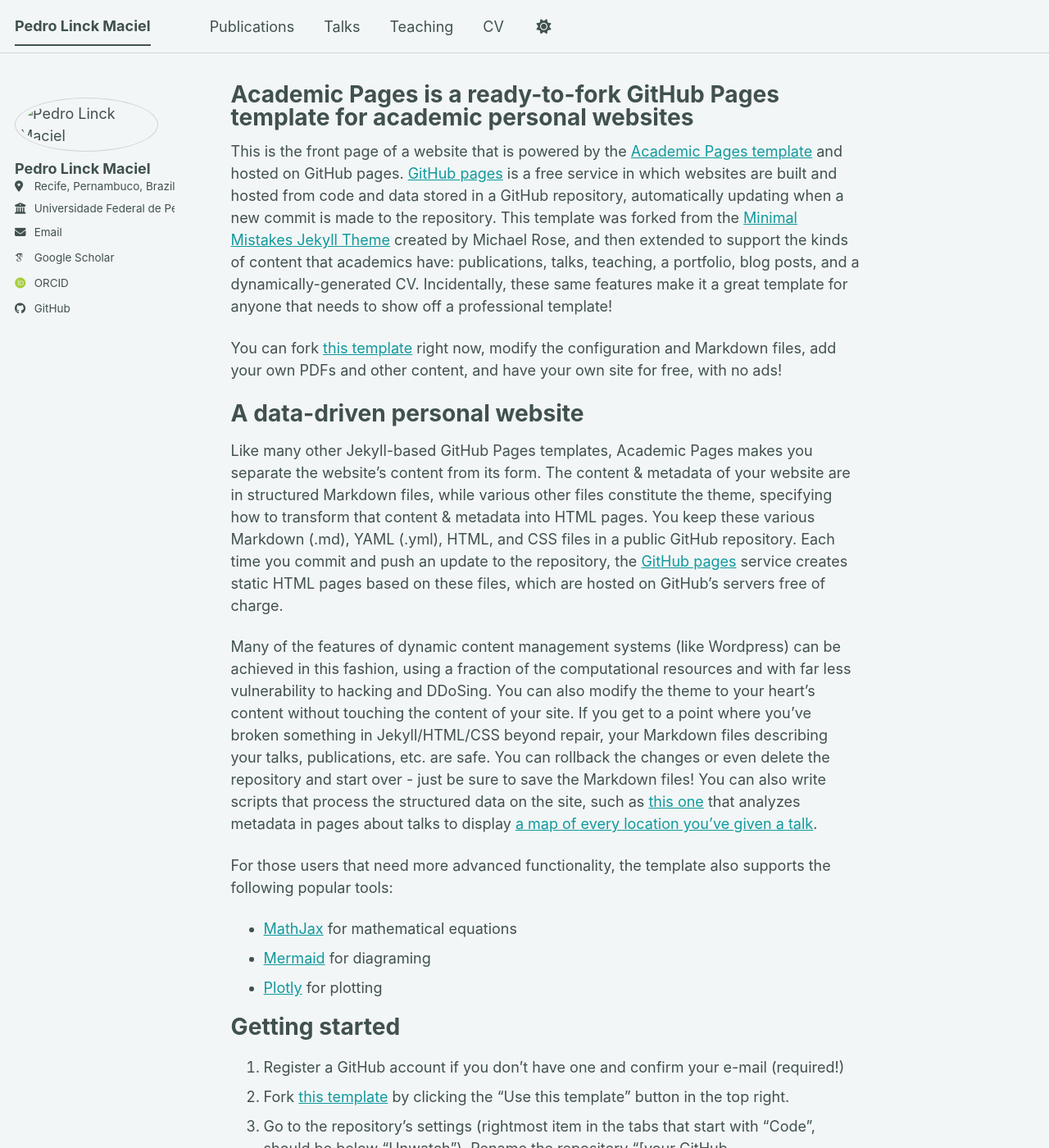
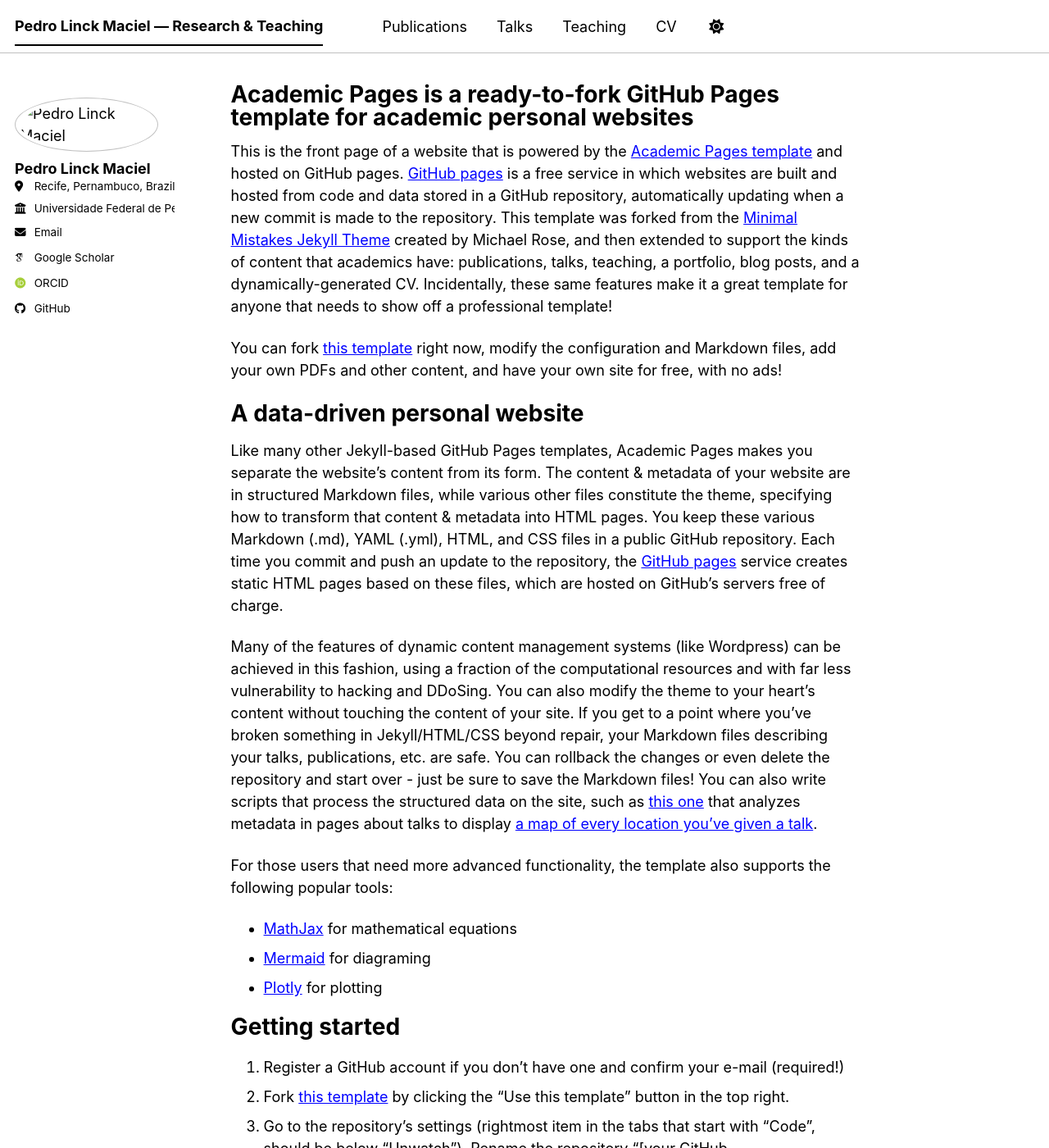
Before and after one commit to pedrolinckm/pedrolinckm.github.io, a Jekyll site: the page built from _pages/about.md, in a window 1280 px wide and 1400 px high. Shown: the whole window at 82% size. Built offline with Jekyll 4.4.1, drawn with Linux system fonts in a browser that asks for light colours; some web fonts are replaced; a script bundle is joined from its source files by our own code; library files that are not in the unit come from our copies.

Commit message:
Update site theme and title in config

```diff
--- a/_config.yml
+++ b/_config.yml
@@ -8,10 +8,10 @@
 
 # Basic Site Settings
 locale                   : "en-US"
-site_theme               : "mint" # The available themes options are "default", "air", "sunrise", "mint", "dirt" and "contrast"
-title                    : "Pedro Linck Maciel"
+site_theme               : "contrast" # The available themes options are "default", "air", "sunrise", "mint", "dirt" and "contrast"
+title                    : "Pedro Linck Maciel — Research & Teaching"
 title_separator          : "-"
-name                     : &name "Pedro Linck Maciel"
+name                     : "Pedro Linck Maciel"
 description              : &description "Your Name's academic portfolio"   # Update this with a general description of your site, this is the default if not overridden by a page
 url                      : https://pedrolinckm.github.io # The base hostname & protocol for your site e.g. "https://[your GitHub username].github.io",
                                                            # or if you already have some other page hosted on Github then use "https://[your GitHub username].github.io/[Your Repo Name]"
```
